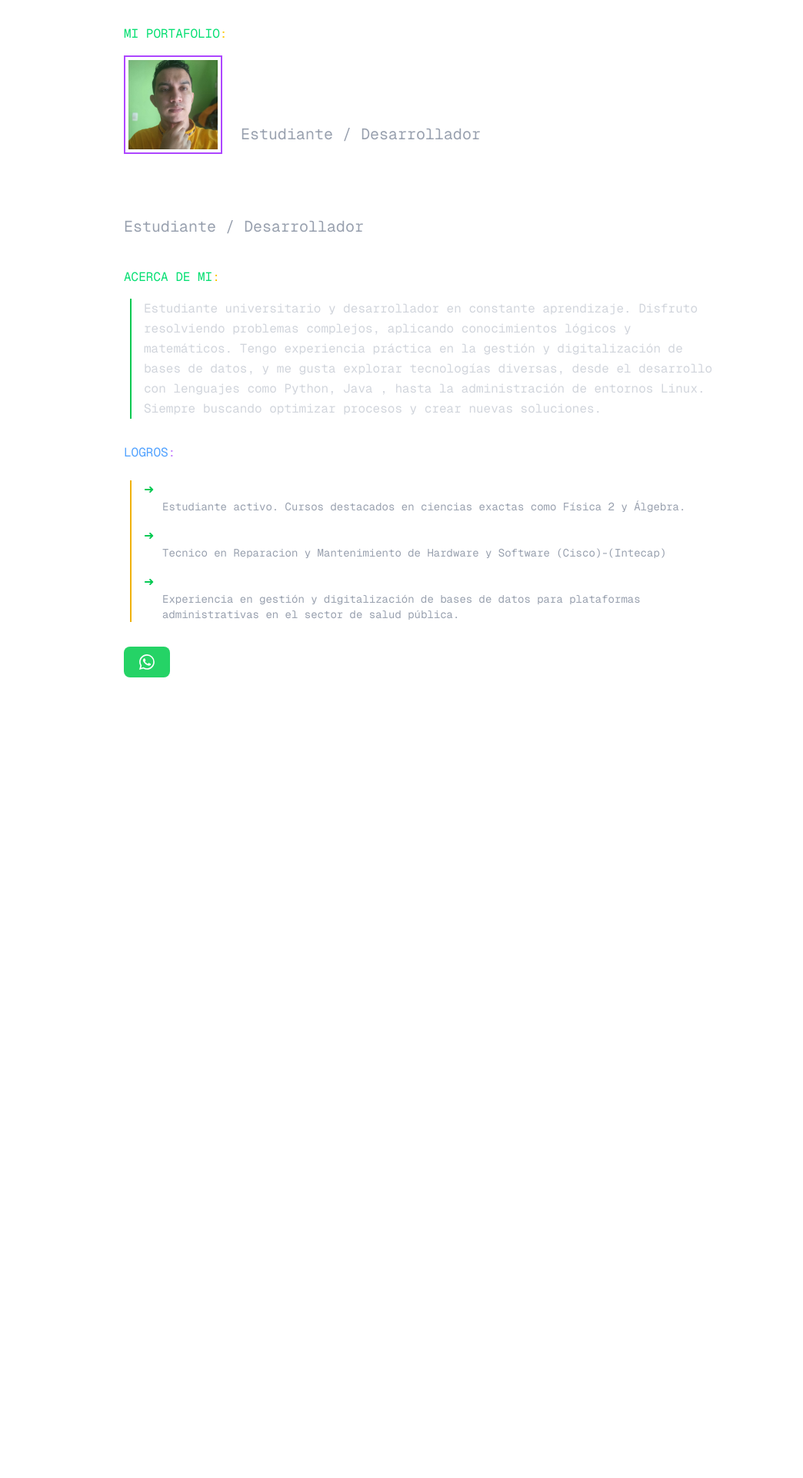
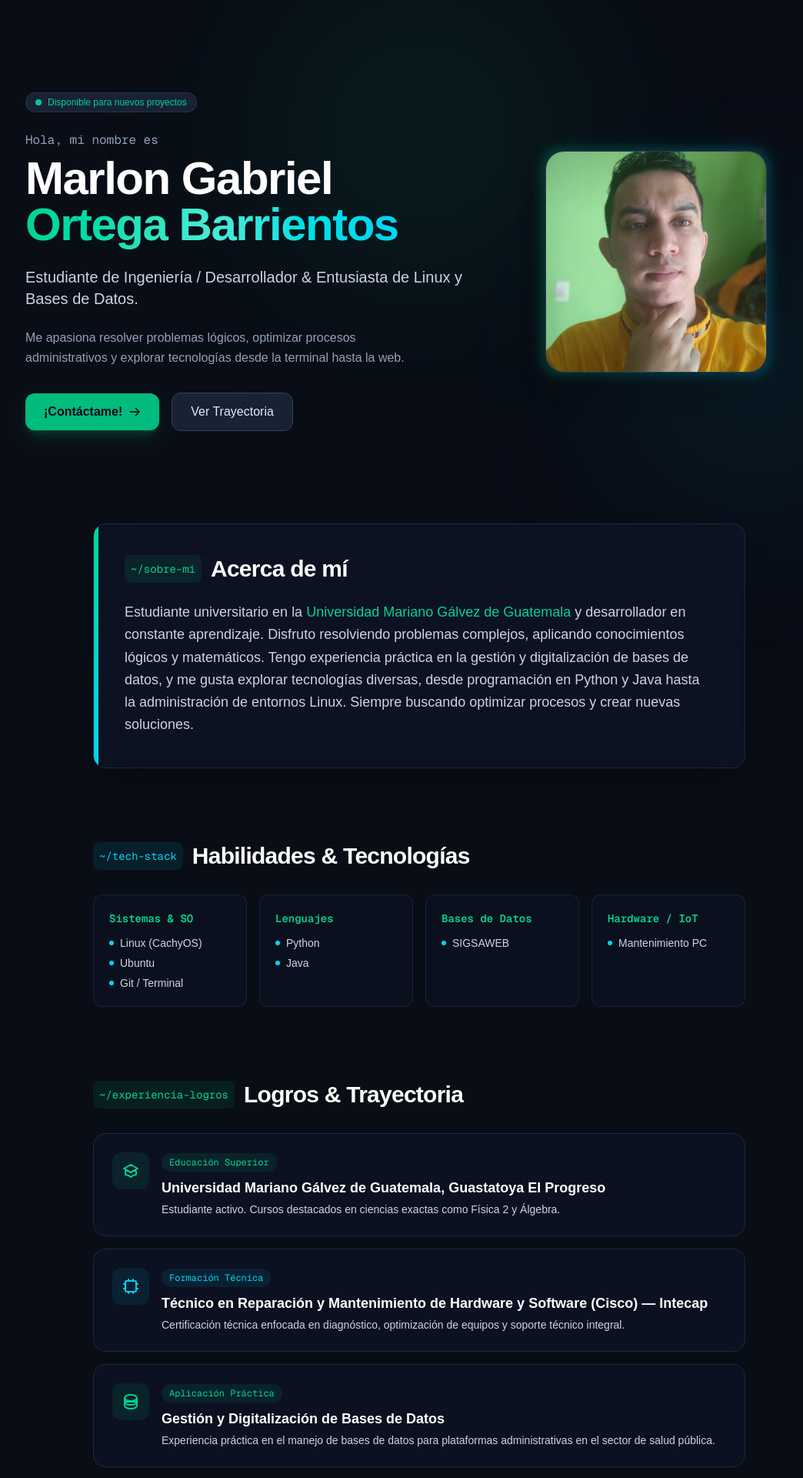
Before and after one commit to mortegab1-oss/mi-cv, a Next.js app: page / in a window 1280 px wide. Shown: the top 1920 px of the page at 77% size, without its empty margins (95-1139 px from the left). Before the commit the page ends 912 px from the top, so only its background shows below. Built offline with nearby package versions, Linux system fonts and the light colour scheme.

Commit message:
modified:   app/page.tsx

```diff
--- a/app/page.tsx
+++ b/app/page.tsx
@@ -1,142 +1,214 @@
-import Image from "next/image";
+import Image from 'next/image';
 
-export default function page() {
+export default function Home() {
   return (
-    <main className="min-h-screen bg-grey text-green-500 font-mono p-8">
-      <div className="max-w-3xl mx-auto">
+    <main className="min-h-screen bg-[#090d16] text-slate-100 overflow-hidden">
 
-        {/* Simulación del prompt de la terminal */}
-        <p className="mb-4">
-          <span className="text-green-400">MI PORTAFOLIO</span>
-          <span className="text-yellow-400">:</span>
-        </p>
+      {/* ================= 1. CABECERA (HERO SECTION) ================= */}
+      <section className="relative min-h-[85vh] flex items-center justify-center px-6 py-12">
 
-        {/* Contenedor flexible para poner la foto junto al texto */}
-        <div className="flex flex-col md:flex-row items-center md:items-start gap-6 mb-8">
+        {/* Efecto de brillo de fondo sutil (Ambient Glow) */}
+        <div className="absolute top-1/4 left-1/2 -translate-x-1/2 -translate-y-1/2 w-96 h-96 bg-emerald-500/10 blur-[120px] rounded-full pointer-events-none" />
+        <div className="absolute bottom-10 right-10 w-80 h-80 bg-cyan-500/10 blur-[120px] rounded-full pointer-events-none" />
 
-          {/* Contenedor de la foto de perfil con borde estilo terminal */}
-          <div className="relative w-32 h-32 border-2 border-purple-500 p-1 shrink-0">
-            <div className="relative w-full h-full">
-              <Image
-                src="/perfil.jpeg" /* Cambia esto si tu foto tiene otro nombre o extensión */
-                alt="Foto de perfil de Marlon"
-                fill
-                className="object-cover transition-all duration-300"
-                priority
-              />
+        <div className="max-w-5xl w-full mx-auto grid grid-cols-1 md:grid-cols-12 gap-8 items-center relative z-10">
+
+          {/* Columna de Texto */}
+          <div className="md:col-span-7 space-y-6 text-center md:text-left">
+
+            {/* Badge superior */}
+            <div className="inline-flex items-center gap-2 px-3 py-1 rounded-full bg-slate-800/80 border border-slate-700/60 text-xs font-medium text-emerald-400 backdrop-blur-md">
+              <span className="w-2 h-2 rounded-full bg-emerald-400 animate-pulse"></span>
+              Disponible para nuevos proyectos
             </div>
+
+            {/* Saludo y Nombre */}
+            <div className="space-y-2">
+              <p className="text-slate-400 font-mono text-sm sm:text-base">Hola, mi nombre es</p>
+              <h1 className="text-4xl sm:text-6xl font-extrabold tracking-tight text-white">
+                Marlon Gabriel <br />
+                <span className="bg-gradient-to-r from-emerald-400 via-teal-300 to-cyan-400 bg-clip-text text-transparent">
+                  Ortega Barrientos
+                </span>
+              </h1>
+            </div>
+
+            {/* Subtítulo / Roles */}
+            <p className="text-lg sm:text-xl text-slate-300 font-medium max-w-xl">
+              Estudiante de Ingeniería / Desarrollador & Entusiasta de Linux y Bases de Datos.
+            </p>
+
+            {/* Descripción corta */}
+            <p className="text-slate-400 text-sm sm:text-base max-w-lg leading-relaxed">
+              Me apasiona resolver problemas lógicos, optimizar procesos administrativos y explorar tecnologías desde la terminal hasta la web.
+            </p>
+
+            {/* Botones de acción */}
+            <div className="flex flex-wrap items-center justify-center md:justify-start gap-4 pt-2">
+              <a
+                href="https://wa.me/50254994836"
+                target="_blank"
+                rel="noopener noreferrer"
+                className="px-6 py-3 rounded-xl bg-emerald-500 hover:bg-emerald-400 text-slate-950 font-semibold shadow-lg shadow-emerald-500/20 transition-all duration-200 flex items-center gap-2"
+              >
+                <span>¡Contáctame!</span>
+                <svg className="w-4 h-4" fill="none" stroke="currentColor" strokeWidth="2" viewBox="0 0 24 24"><path strokeLinecap="round" strokeLinejoin="round" d="M14 5l7 7m0 0l-7 7m7-7H3"/></svg>
+              </a>
+
+              <a
+                href="#logros"
+                className="px-6 py-3 rounded-xl bg-slate-800/80 hover:bg-slate-700/80 text-slate-200 border border-slate-700 font-medium backdrop-blur-md transition-all duration-200"
+              >
+                Ver Trayectoria
+              </a>
+            </div>
+
           </div>
-          {/* Tus datos principales */}
-          <div className="mt-4 md:mt-0">
-            <h1 className="text-4xl font-bold text-white mb-2">
-              Marlon Gabriel Ortega Barrientos
-            </h1>
-            <h2 className="text-xl text-gray-400">
-              Estudiante / Desarrollador
-            </h2>
+
+          {/* Columna de la Foto de Perfil */}
+          <div className="md:col-span-5 flex justify-center">
+            <div className="relative group">
+
+              {/* Marco con degradado */}
+              <div className="absolute -inset-1 bg-gradient-to-r from-emerald-500 to-cyan-500 rounded-3xl blur opacity-30 group-hover:opacity-75 transition duration-500"></div>
+
+              {/* Contenedor de la imagen */}
+              <div className="relative w-64 h-64 sm:w-72 sm:h-72 rounded-3xl overflow-hidden border border-slate-700/80 bg-slate-900 shadow-2xl">
+                <Image
+                  src="/perfil.jpeg"
+                  alt="Foto de perfil de Marlon"
+                  fill
+                  priority
+                  className="object-cover object-center group-hover:scale-105 transition duration-500"
+                />
+              </div>
+
+            </div>
           </div>
 
         </div>
-        {/* Tus datos principales */}
-          <div className="mt-4 md:mt-0 flex flex-col items-center md:items-start">
-            <h1 className="text-4xl font-bold text-white mb-2 text-center md:text-left">
-              Marlon Gabriel Ortega Barrientos
-            </h1>
-            <h2 className="text-xl text-gray-400 mb-4 text-center md:text-left">
-              Estudiante / Desarrollador
-            </h2>
+      </section>
 
+      {/* Contenedor principal para las demás secciones */}
+      <div className="space-y-24 pb-20">
+
+        {/* ================= 2. SECCIÓN: ACERCA DE MÍ ================= */}
+        <section id="sobre-mi" className="max-w-4xl mx-auto px-6">
+          <div className="relative rounded-2xl p-8 sm:p-10 bg-slate-900/60 border border-slate-800 backdrop-blur-xl shadow-2xl overflow-hidden group">
+
+            {/* Acento lateral */}
+            <div className="absolute top-0 left-0 w-1.5 h-full bg-gradient-to-b from-emerald-400 to-cyan-400"></div>
+
+            <div className="flex items-center gap-3 mb-6">
+              <div className="p-2 rounded-lg bg-emerald-500/10 text-emerald-400 font-mono text-sm">
+                ~/sobre-mi
+              </div>
+              <h2 className="text-2xl sm:text-3xl font-bold tracking-tight text-white">Acerca de mí</h2>
+            </div>
+
+            <p className="text-slate-300 text-base sm:text-lg leading-relaxed">
+              Estudiante universitario en la <span className="text-emerald-400 font-medium">Universidad Mariano Gálvez de Guatemala</span> y desarrollador en constante aprendizaje. Disfruto resolviendo problemas complejos, aplicando conocimientos lógicos y matemáticos. Tengo experiencia práctica en la gestión y digitalización de bases de datos, y me gusta explorar tecnologías diversas, desde programación en Python y Java hasta la administración de entornos Linux. Siempre buscando optimizar procesos y crear nuevas soluciones.
+            </p>
+          </div>
+        </section>
+
+        {/* ================= 3. SECCIÓN: TECH STACK / HABILIDADES ================= */}
+        <section id="habilidades" className="max-w-4xl mx-auto px-6">
+          <div className="flex items-center gap-3 mb-8">
+            <div className="p-2 rounded-lg bg-cyan-500/10 text-cyan-400 font-mono text-sm">
+              ~/tech-stack
+            </div>
+            <h2 className="text-2xl sm:text-3xl font-bold tracking-tight text-white">Habilidades & Tecnologías</h2>
+          </div>
+
+          <div className="grid grid-cols-2 sm:grid-cols-4 gap-4">
+            {[
+              { category: "Sistemas & SO", items: ["Linux (CachyOS)", "Ubuntu", "Git / Terminal"] },
+              { category: "Lenguajes", items: ["Python", "Java"] },
+              { category: "Bases de Datos", items: [ "SIGSAWEB"] },
+              { category: "Hardware / IoT", items: ["Mantenimiento PC"] },
+            ].map((tech, index) => (
+              <div key={index} className="p-5 rounded-xl bg-slate-900/40 border border-slate-800/80 hover:border-slate-700 transition-all duration-300">
+                <h3 className="text-emerald-400 font-semibold text-sm mb-3 font-mono">{tech.category}</h3>
+                <ul className="space-y-1.5 text-slate-300 text-sm">
+                  {tech.items.map((item, i) => (
+                    <li key={i} className="flex items-center gap-2">
+                      <span className="w-1.5 h-1.5 rounded-full bg-cyan-400"></span>
+                      {item}
+                    </li>
+                  ))}
+                </ul>
+              </div>
+            ))}
+          </div>
+        </section>
+
+        {/* ================= 4. SECCIÓN: LOGROS Y TRAYECTORIA ================= */}
+        <section id="logros" className="max-w-4xl mx-auto px-6">
+          <div className="flex items-center gap-3 mb-8">
+            <div className="p-2 rounded-lg bg-emerald-500/10 text-emerald-400 font-mono text-sm">
+              ~/experiencia-logros
+            </div>
+            <h2 className="text-2xl sm:text-3xl font-bold tracking-tight text-white">Logros & Trayectoria</h2>
+          </div>
+
+          <div className="space-y-4">
+
+            {/* Tarjeta de Logro 1 */}
+            <div className="p-6 rounded-2xl bg-slate-900/50 border border-slate-800 hover:border-emerald-500/40 transition-all duration-300 flex flex-col sm:flex-row gap-4 items-start">
+              <div className="p-3 rounded-xl bg-emerald-500/10 text-emerald-400 shrink-0">
+                <svg className="w-6 h-6" fill="none" stroke="currentColor" strokeWidth="2" viewBox="0 0 24 24"><path strokeLinecap="round" strokeLinejoin="round" d="M12 14l9-5-9-5-9 5 9 5z"/><path strokeLinecap="round" strokeLinejoin="round" d="M12 14l6.16-3.422a12.083 12.083 0 01.665 6.479A11.952 11.952 0 0012 20.055a11.952 11.952 0 00-6.824-2.998 12.078 12.078 0 01.665-6.479L12 14z"/></svg>
+              </div>
+              <div>
+                <span className="text-xs font-mono text-emerald-400 bg-emerald-500/10 px-2.5 py-1 rounded-full">Educación Superior</span>
+                <h3 className="text-lg font-bold text-white mt-2">Universidad Mariano Gálvez de Guatemala, Guastatoya El Progreso</h3>
+                <p className="text-slate-300 text-sm mt-1">Estudiante activo. Cursos destacados en ciencias exactas como Física 2 y Álgebra.</p>
+              </div>
+            </div>
+
+            {/* Tarjeta de Logro 2 */}
+            <div className="p-6 rounded-2xl bg-slate-900/50 border border-slate-800 hover:border-cyan-500/40 transition-all duration-300 flex flex-col sm:flex-row gap-4 items-start">
+              <div className="p-3 rounded-xl bg-cyan-500/10 text-cyan-400 shrink-0">
+                <svg className="w-6 h-6" fill="none" stroke="currentColor" strokeWidth="2" viewBox="0 0 24 24"><path strokeLinecap="round" strokeLinejoin="round" d="M9 3v2m6-2v2M9 19v2m6-2v2M5 9H3m2 6H3m18-6h-2m2 6h-2M7 19h10a2 2 0 002-2V7a2 2 0 00-2-2H7a2 2 0 00-2 2v10a2 2 0 002 2z"/></svg>
+              </div>
+              <div>
+                <span className="text-xs font-mono text-cyan-400 bg-cyan-500/10 px-2.5 py-1 rounded-full">Formación Técnica</span>
+                <h3 className="text-lg font-bold text-white mt-2">Técnico en Reparación y Mantenimiento de Hardware y Software (Cisco) — Intecap</h3>
+                <p className="text-slate-300 text-sm mt-1">Certificación técnica enfocada en diagnóstico, optimización de equipos y soporte técnico integral.</p>
+              </div>
+            </div>
+
+            {/* Tarjeta de Logro 3 */}
+            <div className="p-6 rounded-2xl bg-slate-900/50 border border-slate-800 hover:border-emerald-500/40 transition-all duration-300 flex flex-col sm:flex-row gap-4 items-start">
+              <div className="p-3 rounded-xl bg-emerald-500/10 text-emerald-400 shrink-0">
+                <svg className="w-6 h-6" fill="none" stroke="currentColor" strokeWidth="2" viewBox="0 0 24 24"><path strokeLinecap="round" strokeLinejoin="round" d="M4 7v10c0 2.21 3.582 4 8 4s8-1.79 8-4V7M4 7c0 2.21 3.582 4 8 4s8-1.79 8-4M4 7c0-2.21 3.582-4 8-4s8 1.79 8 4m0 5c0 2.21-3.582 4-8 4s-8-1.79-8-4z"/></svg>
+              </div>
+              <div>
+                <span className="text-xs font-mono text-emerald-400 bg-emerald-500/10 px-2.5 py-1 rounded-full">Aplicación Práctica</span>
+                <h3 className="text-lg font-bold text-white mt-2">Gestión y Digitalización de Bases de Datos</h3>
+                <p className="text-slate-300 text-sm mt-1">Experiencia práctica en el manejo de bases de datos para plataformas administrativas en el sector de salud pública.</p>
+              </div>
+            </div>
 
           </div>
-{/* Sección de Aptitudes */}
-        <div className="mt-6 mb-8">
-          <p className="mb-4">
-            <span className="text-green-400">ACERCA DE MI</span>
-            <span className="text-yellow-400">:</span>
-          </p>
-          <div className="text-gray-300 pl-4 border-l-2 border-green-500 ml-2">
-            <p className="leading-relaxed">
-              Estudiante universitario y desarrollador en constante aprendizaje.
-              Disfruto resolviendo problemas complejos, aplicando conocimientos lógicos y matemáticos.
-              Tengo experiencia práctica en la gestión y digitalización de bases de datos,
-              y me gusta explorar tecnologías diversas, desde el desarrollo con lenguajes como
-              Python, Java , hasta la administración de entornos Linux.
-              Siempre buscando optimizar procesos y crear nuevas soluciones.
-            </p>
-          </div>
-        </div>
-        {/* Siguiente comando simulado */}
-        <p className="mb-4">
-          <span className="text-blue-400">LOGROS</span>
-          <span className="text-purple-400">:</span>
-        </p>
-        {/* Sección de Logros Académicos */}
-        <div className="mt-6 mb-8">
-          <p className="mb-4">
+        </section>
 
-            <span className="text-purple-400"></span>
+        {/* ================= 5. FOOTER / CONTACTO ================= */}
+        <footer className="max-w-4xl mx-auto px-6 pt-10 border-t border-slate-800/80 flex flex-col sm:flex-row items-center justify-between gap-4 text-center sm:text-left">
+          <p className="text-slate-400 text-sm">
+            © 2026 — Diseñado con Next.js & Tailwind CSS.
           </p>
 
-          <div className="text-gray-300 pl-4 border-l-2 border-yellow-500 ml-2">
-            <ul className="space-y-4">
+          <a
+            href="https://wa.me/50254994836"
+            target="_blank"
+            rel="noopener noreferrer"
+            className="inline-flex items-center gap-2 px-4 py-2 rounded-xl bg-emerald-500/10 border border-emerald-500/30 text-emerald-400 text-sm font-medium hover:bg-emerald-500 hover:text-slate-950 transition-all duration-200"
+          >
+            <span>Escríbeme por WhatsApp</span>
+          </a>
+        </footer>
 
-              {/* Logro 1 */}
-              <li>
-                <div className="flex items-center gap-2">
-                  <span className="text-green-500">➜</span>
-                  <span className="text-white font-bold">Universidad Mariano Gálvez de Guatemala,Guastatoya El Progreso</span>
-                </div>
-                <p className="ml-6 text-sm text-gray-400">
-                  Estudiante activo. Cursos destacados en ciencias exactas como Física 2 y Álgebra.
-                </p>
-              </li>
-
-              {/* Logro 2 */}
-              <li>
-                <div className="flex items-center gap-2">
-                  <span className="text-green-500">➜</span>
-                  <span className="text-white font-bold">Formación Técnica</span>
-                </div>
-                <p className="ml-6 text-sm text-gray-400">
-                  Tecnico en Reparacion y Mantenimiento de Hardware y Software (Cisco)-(Intecap)
-                </p>
-              </li>
-
-              {/* Logro 3 */}
-              <li>
-                <div className="flex items-center gap-2">
-                  <span className="text-green-500">➜</span>
-                  <span className="text-white font-bold">Aplicación Práctica</span>
-                </div>
-                <p className="ml-6 text-sm text-gray-400">
-                  Experiencia en gestión y digitalización de bases de datos para plataformas administrativas en el sector de salud pública.
-                </p>
-              </li>
-
-            </ul>
-          </div>
-        </div>
-
-            {/* ========================= */}
-            {/* BOTÓN DE WHATSAPP AQUÍ    */}
-            {/* ========================= */}
-            <a
-              href="https://wa.me/50254994836" /* Reemplaza las X con tu número real */
-              target="_blank"
-              rel="noopener noreferrer"
-              className="inline-flex items-center justify-center gap-2 bg-[#25D366] hover:bg-[#20b858] text-white px-5 py-2.5 rounded-lg font-medium transition-colors duration-200 w-fit"
-            >
-              <svg
-                xmlns="http://www.w3.org/2000/svg"
-                width="20"
-                height="20"
-                fill="currentColor"
-                viewBox="0 0 16 16"
-              >
-                <path d="M13.601 2.326A7.854 7.854 0 0 0 7.994 0C3.627 0 .068 3.558.064 7.926c0 1.399.366 2.76 1.057 3.965L0 16l4.204-1.102a7.933 7.933 0 0 0 3.79.965h.004c4.368 0 7.926-3.558 7.93-7.93A7.898 7.898 0 0 0 13.6 2.326zM7.994 14.521a6.573 6.573 0 0 1-3.356-.92l-.24-.144-2.494.654.666-2.433-.156-.251a6.56 6.56 0 0 1-1.007-3.505c0-3.626 2.957-6.584 6.591-6.584a6.56 6.56 0 0 1 4.66 1.931 6.557 6.557 0 0 1 1.928 4.66c-.004 3.639-2.961 6.592-6.592 6.592zm3.615-4.934c-.197-.099-1.17-.578-1.353-.646-.182-.065-.315-.099-.445.099-.133.197-.513.646-.627.775-.114.133-.232.148-.43.05-.197-.1-.836-.308-1.592-.985-.59-.525-.985-1.175-1.103-1.372-.114-.198-.011-.304.088-.403.087-.088.197-.232.296-.346.1-.114.133-.198.198-.33.065-.134.034-.248-.015-.347-.05-.099-.445-1.076-.612-1.47-.16-.389-.323-.335-.445-.34-.114-.007-.247-.007-.38-.007a.729.729 0 0 0-.529.247c-.182.198-.691.677-.691 1.654 0 .977.71 1.916.81 2.049.098.133 1.394 2.132 3.383 2.992.47.205.84.326 1.129.418.475.152.904.129 1.246.08.38-.058 1.171-.48 1.338-.943.164-.464.164-.86.114-.943-.049-.084-.182-.133-.38-.232z" />
-              </svg>
-
-            </a>
       </div>
     </main>
   );
```
